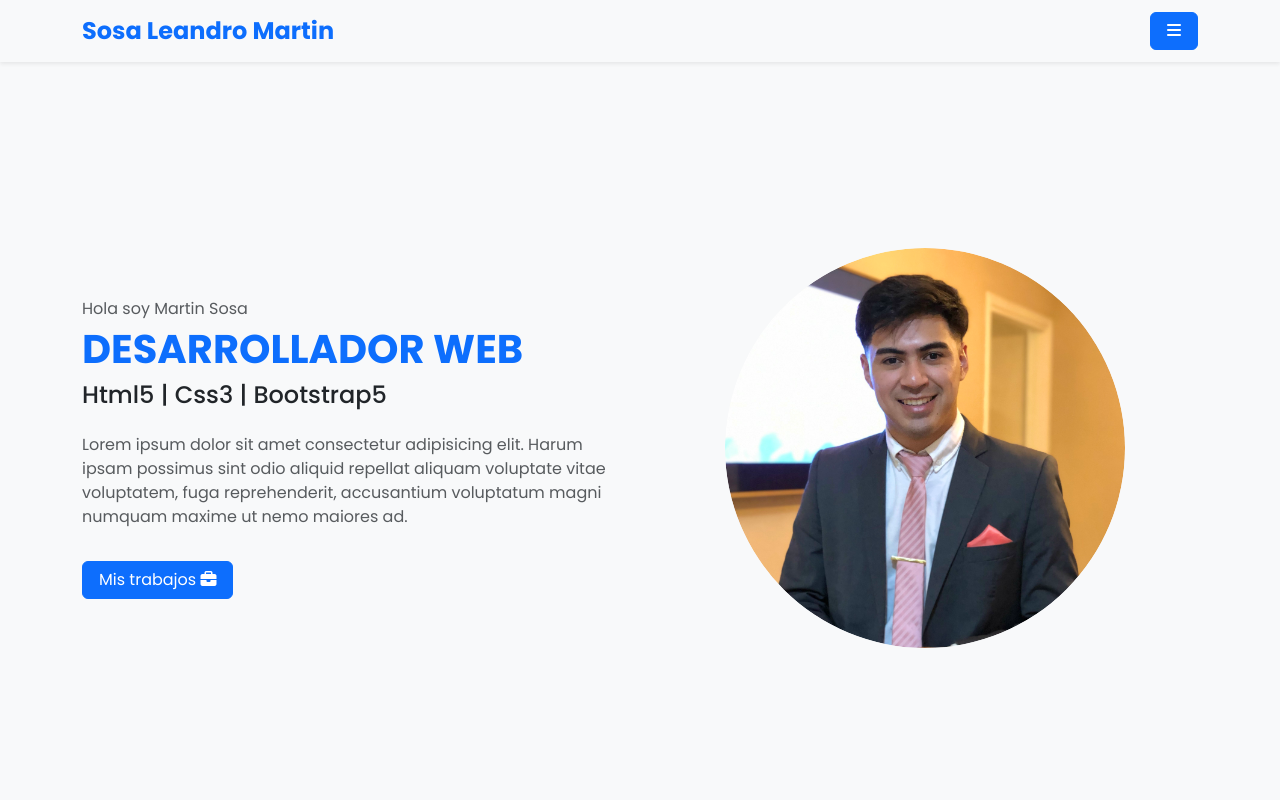
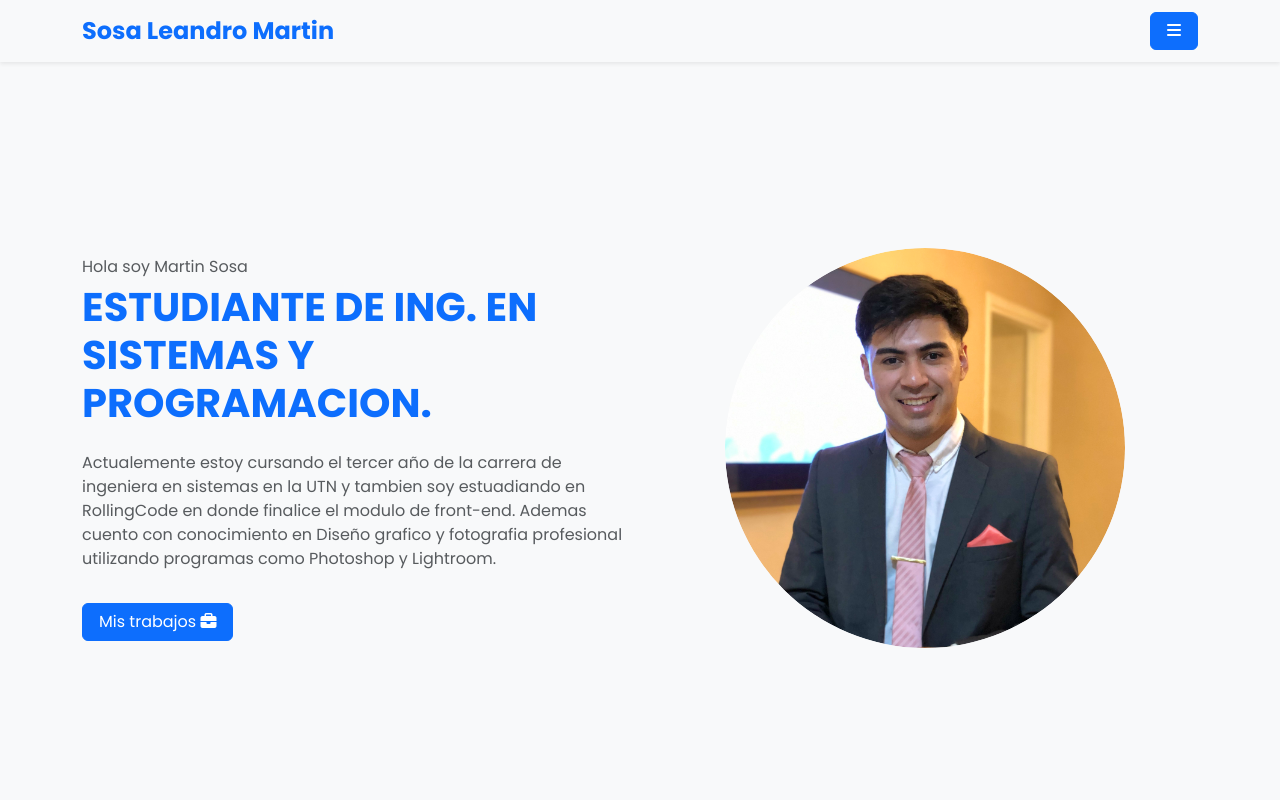
Before and after one commit to martinsosa5/MiPortfolio, a plain HTML site: page index.html in a window 1280 px wide. Shown: the top 800 px of the page. Drawn offline with nearby package versions, Linux system fonts and the light colour scheme.

Commit message:
modifique un poco la info

```diff
--- a/index.html
+++ b/index.html
@@ -51,12 +51,11 @@
                 <div class="col-md-6 mt-5 mt-md-0 order-md-first"> <!--TEXT INFO-->
                     <div class="home_text">
                         <p class="text-muted mb-1"> Hola soy Martin Sosa</p>
-                        <h1 class="text-primary text-uppercase fs-1 fw-bold">Desarrollador Web</h1>
-                        <h2 class="fs-4">Html5 | Css3 | Bootstrap5</h2>
-                        <p class="mt-4 text-muted">Lorem ipsum dolor sit amet consectetur adipisicing elit. Harum ipsam
-                            possimus sint odio aliquid repellat aliquam voluptate vitae voluptatem,
-                             fuga reprehenderit, accusantium voluptatum magni numquam maxime ut nemo
-                              maiores ad.</p>
+                        <h1 class="text-primary text-uppercase fs-1 fw-bold">ESTUDIANTE DE ING. EN SISTEMAS Y PROGRAMACION.</h1>
+                        <!-- <h2 class="fs-4">Html5 | Css3 | Bootstrap5</h2> -->
+                        <p class="mt-4 text-muted">Actualemente estoy cursando el tercer año de la carrera de ingeniera en sistemas en la UTN
+                            y tambien soy estuadiando en RollingCode en donde finalice el modulo de front-end. Ademas cuento con conocimiento en Diseño
+                        grafico y fotografia profesional utilizando programas como Photoshop y Lightroom.</p>
                         <a href="#" class="btn btn-primary px-3 mt-3">Mis trabajos <i class="fa-solid fa-briefcase"></i></a>
                     </div>
                 </div>
```
